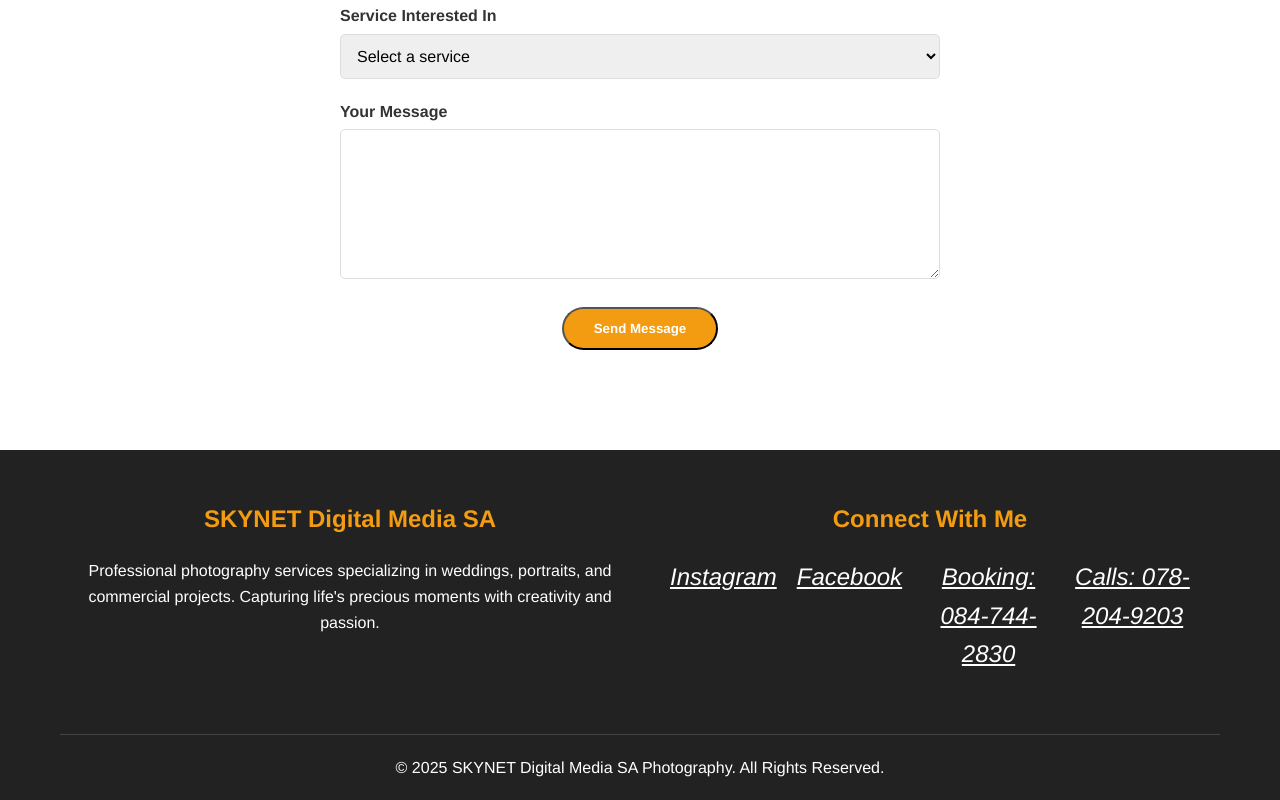
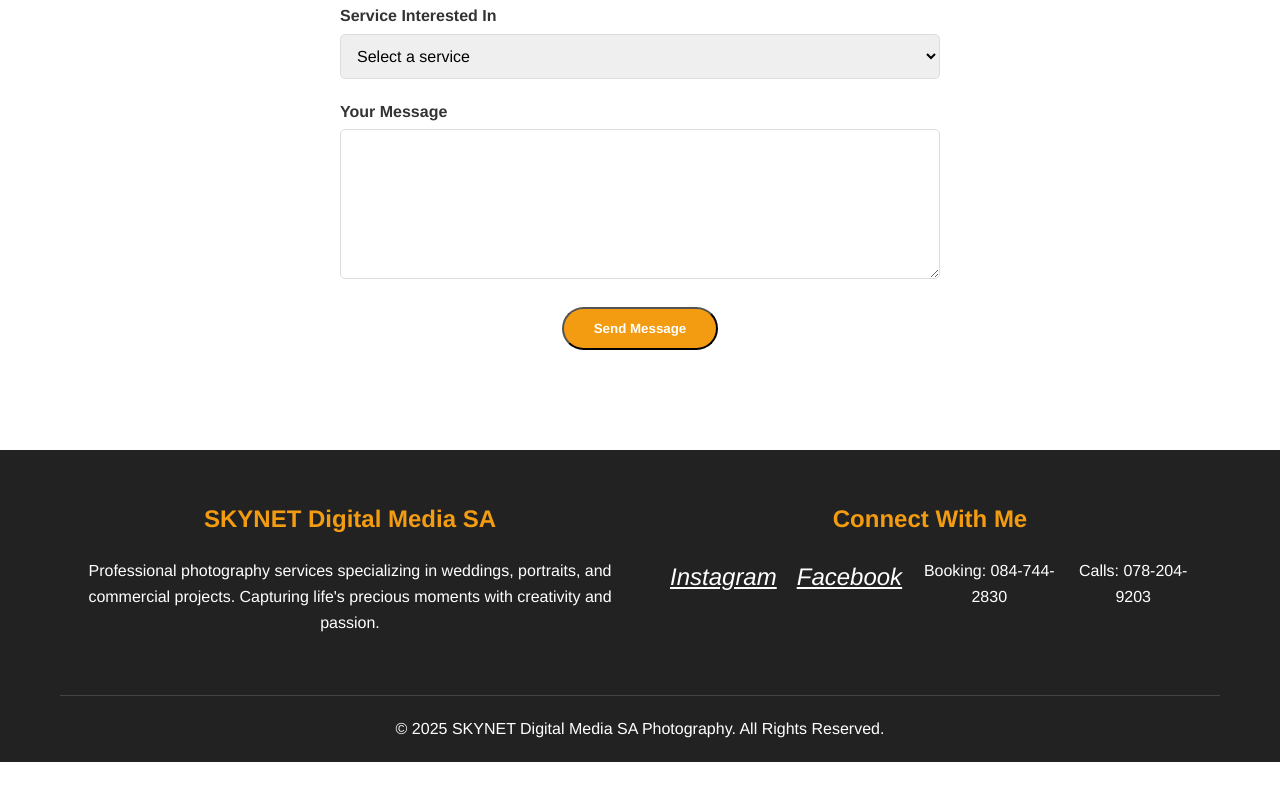
Before and after one commit to Mashudu-mukhwakhwa/skynetmedia, a plain HTML site: page index.html in a window 1280 px wide. Shown: the part 4733-5533 px from the top of the page. After the commit the page ends 5495 px from the top, so only its background shows below. Drawn offline with Linux system fonts and the light colour scheme.

Commit message:
Update index.html

```diff
--- a/index.html
+++ b/index.html
@@ -672,8 +672,8 @@
                     <ul class="social-links">
                         <li><a href="https://www.instagram.com/skynetditalmediasa/"><i>Instagram</i></a></li>
                         <li><a href="https://www.facebook.com/share/p/18sa17XBrq/"><i>Facebook</i></a></li><br>
-                        <li><a href="#"><i>Booking: 084-744-2830</i></a></li>
-                        <li><a href="#"><i>Calls: 078-204-9203</i></a></li>
+                        <p>Booking: 084-744-2830</p>
+                        <p>Calls: 078-204-9203</p>
                     </ul>
                 </div>
             </div>
```
